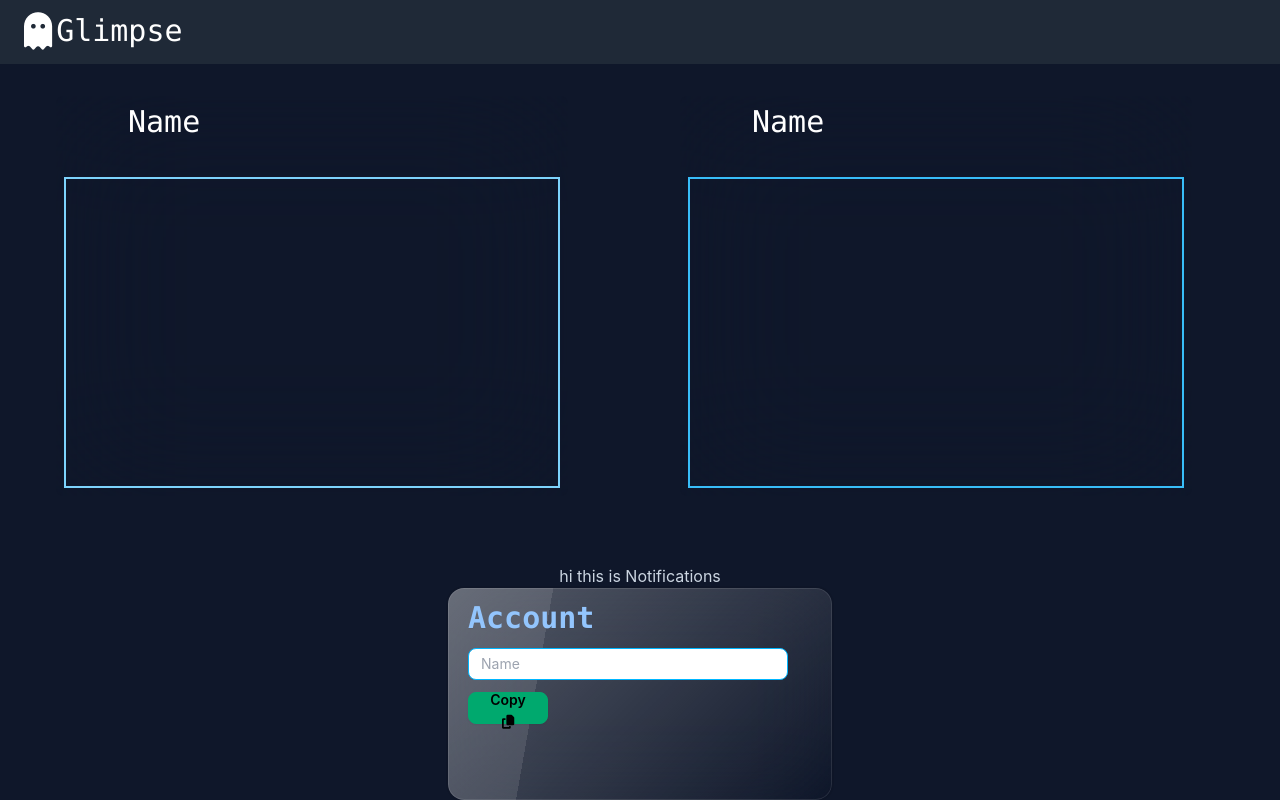
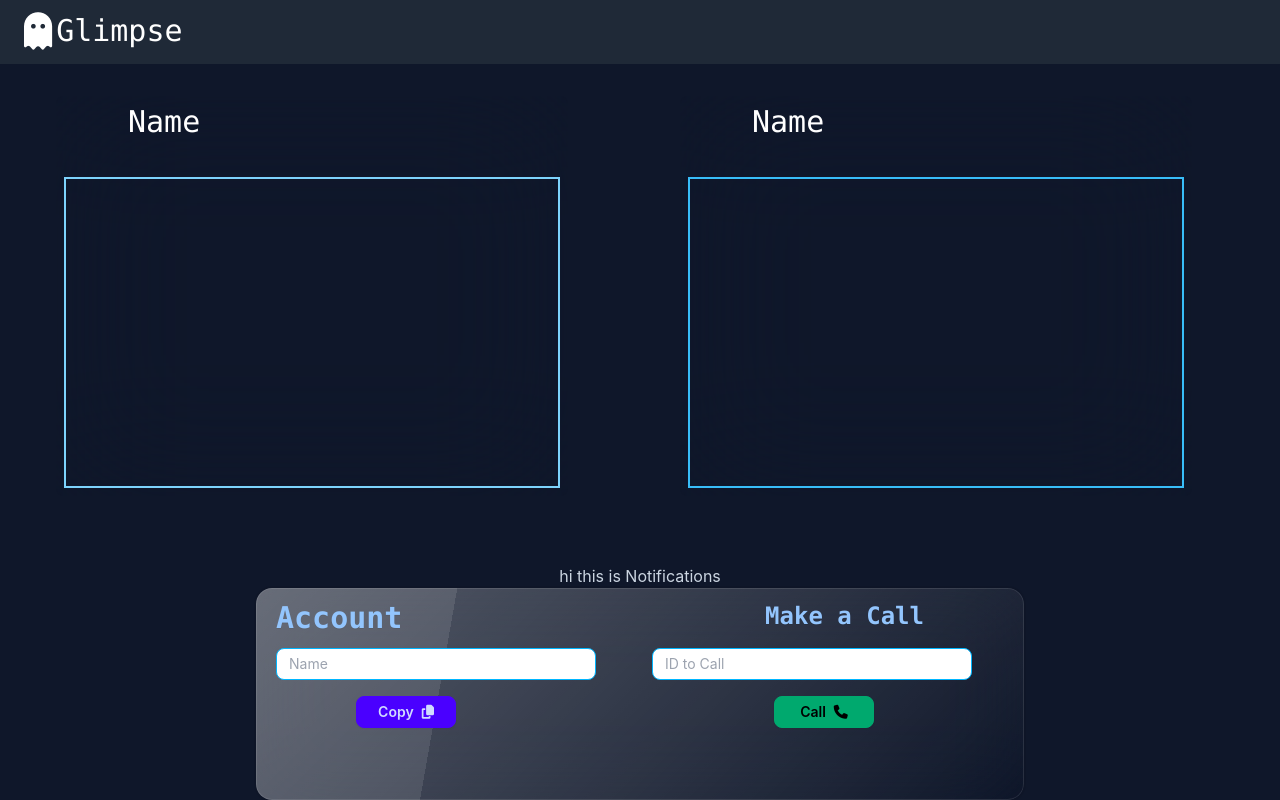
Before and after one commit to Aytaditya/Glimpse-WebApp, a React (Create React App) app in the folder frontend/: page / in a window 1280 px wide. Built offline with nearby package versions, Linux system fonts and the light colour scheme; no server answers.

Commit message:
id to call field added

```diff
--- a/frontend/src/components/Options.jsx
+++ b/frontend/src/components/Options.jsx
@@ -17,11 +17,19 @@ const Options = ({ children }) => {
 
   return (
     <div className='flex justify-center rounded-2xl glass items-center pb-3 '>
-      <div className='h-[25vh]  w-[30vw] flex flex-col text-blue-300 backdrop:blur-lg'>
-        <div className='font-mono text-3xl pl-5 pt-3 font-bold'>Account</div>
-        <div className='pl-5 pt-3 flex flex-col'>
+      <div className='h-[25vh]  w-[60vw] flex flex-col text-blue-300 backdrop:blur-lg'>
+        <div className="flex flex-row justify-between">
+          <p className='font-mono text-3xl pl-5 pt-3 font-bold'>Account</p>
+          <p className='font-mono text-2xl pr-[100px] pt-3 font-bold'>Make a Call</p>
+        </div>
+        <div className='pl-5 pt-3 flex flex-row gap-14'>
           <input type="text" placeholder="Name" className="input input-bordered input-info w-full input-sm max-w-xs  " value={name} onChange={(e)=>{setName(e.target.value)}} id="area" />
-          <button className="btn btn-success w-20 btn-sm mt-3" onClick={handleCopy} >Copy <i class="fa-solid fa-copy"></i></button>
+          <input type="text" placeholder="ID to Call" className="input input-bordered input-info w-full input-sm max-w-xs" />
+
+        </div>
+        <div className='flex flex-row gap-14 justify-between items-center'>
+          <button className="btn btn-primary w-[100px] btn-sm ml-[100px] mt-4" onClick={handleCopy} >Copy <i class="fa-solid fa-copy"></i></button>
+          <button className="btn btn-success  w-[100px] btn-sm mr-[150px] mt-4" >Call <i class="fa-solid fa-phone"></i></button>
         </div>
 
       </div>
```
